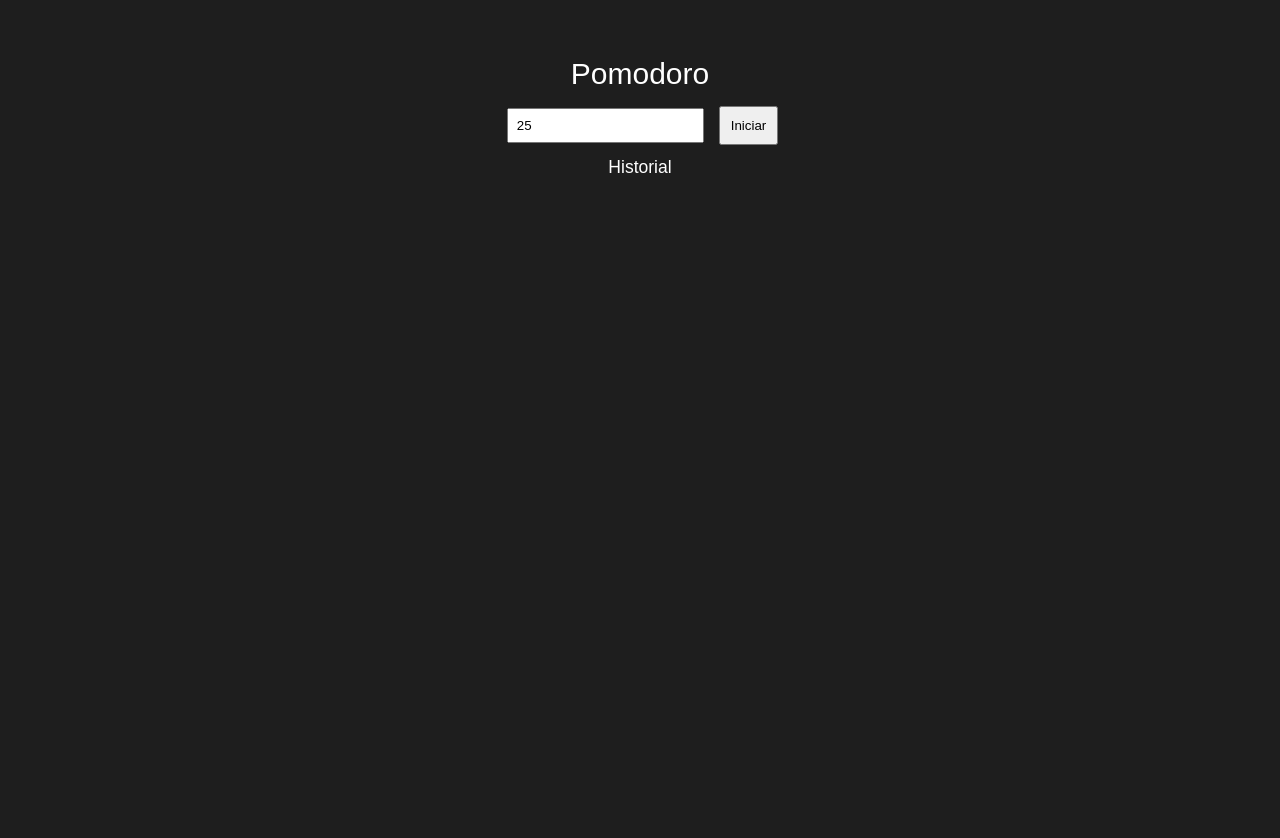
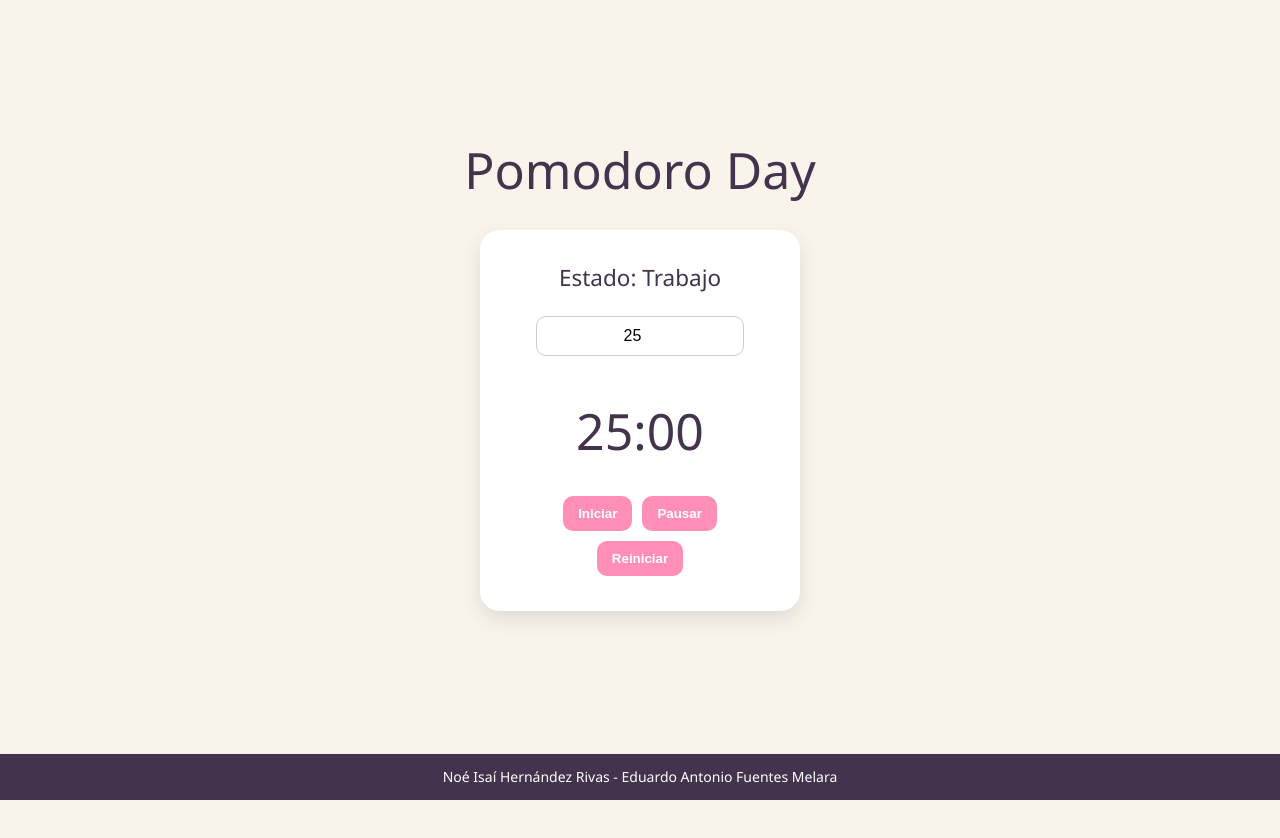
Before and after one commit to NickLowerAX/Lab1_C2, a Vue app in the folder lab1-c2/: page / in a window 1280 px wide. Shown: the top 838 px of the page. Built offline with nearby package versions, Linux system fonts and the light colour scheme.

Commit message:
subiendo codigo fuente

```diff
--- a/lab1-c2/src/App.vue
+++ b/lab1-c2/src/App.vue
@@ -1,94 +1,51 @@
 <script setup>
-import { ref } from 'vue'
-import Timer from './components/TimerComponentes/Timer.vue'
-
-// VARIABLES REACTIVAS
-const minutos = ref(25)
-const error = ref('')
-const iniciar = ref(false)
-const historial = ref([])
-
-// VALIDACIÓN
-function iniciarPomodoro() {
-  if (minutos.value <= 0) {
-    error.value = 'Debe ser mayor a 0'
-    return
-  }
-
-  if (minutos.value > 60) {
-    error.value = 'Máximo 60 minutos'
-    return
-  }
-
-  error.value = ''
-  iniciar.value = true
-}
-
-function guardarHistorial() {
-  historial.value.push(`Sesión de ${minutos.value} minutos completada`)
-}
+import Pomodoro from './components/TimerComponentes/Pomodoro.vue'
 </script>
 
 <template>
-   <div class="container">
-    <h1>Pomodoro</h1>
-
-    <!-- INPUT -->
-    <input
-      type="number"
-      v-model="minutos"
-    >
-
-    <!-- BOTÓN -->
-    <button @click="iniciarPomodoro">
-      Iniciar
-    </button>
-
-    <!-- ERROR -->
-    <p v-if="error" class="error">{{ error }}</p>
-
-    <!-- TIMER -->
-    <Timer
-      v-if="iniciar"
-      :minutos="minutos"
-      @finalizado="guardarHistorial"
-    />
+  <div class="container">
+    <h1>Pomodoro Day</h1>
+    <Pomodoro />
   </div>
 
-  <h3>Historial</h3>
-
-  <ul>
-    <li v-for="(item, index) in historial" :key="index">
-      {{ item }}
-    </li>
-  </ul>
+  <footer>
+      Noé Isaí Hernández Rivas - Eduardo Antonio Fuentes Melara
+  </footer>
 </template>
 
-<style scoped>
-header {
-  line-height: 1.5;
+<style>
+body {
+  margin: 0;
+  font-family: 'Segoe UI', sans-serif;
+  background-color: #F8F4EC; /* 60% */
 }
 
-.logo {
-  display: block;
-  margin: 0 auto 2rem;
+.container {
+  min-height: 100vh;
+  display: flex;
+  flex-direction: column;
+  align-items: center;
+
+  /* 🔥 esto lo sube más arriba */
+  justify-content: flex-start;
+  padding-top: 60px;
 }
 
-@media (min-width: 1024px) {
-  header {
-    display: flex;
-    place-items: center;
-    padding-right: calc(var(--section-gap) / 2);
-  }
+/* TÍTULO */
+h1 {
+  color: #43334C;
+  margin-bottom: 20px;
+}
 
-  .logo {
-    margin: 0 2rem 0 0;
-  }
-
-  header .wrapper {
-    display: flex;
-    place-items: flex-start;
-    flex-wrap: wrap;
-  }
+/* FOOTER */
+footer {
+  position: fixed;
+  bottom: 0;
+  width: 100%;
+  background-color: #43334C; /* 30% */
+  color: white;
+  text-align: center;
+  padding: 12px;
+  font-size: 14px;
 }
 </style>
--- /dev/null
+++ b/lab1-c2/src/components/TimerComponentes/Pomodoro.vue
@@ -0,0 +1,225 @@
+<script setup>
+import { ref } from 'vue'
+
+// VARIABLES REACTIVAS
+const trabajo = ref(25 * 60)
+const descanso = ref(5 * 60) // este cambiará dinámicamente
+const trabajoInput = ref('25') // valor por defecto
+const ciclos = ref(0) // cuenta cuántos pomodoros llevas
+
+const tiempoRestante = ref(trabajo.value)
+const enTrabajo = ref(true)
+
+const activo = ref(false)
+
+const error = ref('')
+
+let intervalo = null
+
+// FORMATO
+function formatoTiempo(segundos) {
+  const min = Math.floor(segundos / 60)
+  const sec = segundos % 60
+  return `${min}:${sec < 10 ? '0' : ''}${sec}`
+}
+
+// INICIAR
+function iniciar() {
+  if (activo.value) return
+
+  // VALIDAR ANTES DE INICIAR
+  if (!validarTrabajo()) return
+
+  activo.value = true
+
+  intervalo = setInterval(() => {
+    if (tiempoRestante.value > 0) {
+      tiempoRestante.value--
+    } else {
+      cambiarModo()
+    }
+  }, 1000)
+}
+
+// PAUSAR
+function pausar() {
+  clearInterval(intervalo)
+  activo.value = false
+}
+
+// REINICIAR
+function reiniciar() {
+  clearInterval(intervalo)
+  activo.value = false
+  enTrabajo.value = true
+  tiempoRestante.value = trabajo.value
+}
+
+// CAMBIAR ENTRE TRABAJO Y DESCANSO
+function cambiarModo() {
+  clearInterval(intervalo)
+  activo.value = false
+
+  if (enTrabajo.value) {
+    ciclos.value++
+
+    // 🔁 Cada 3 ciclos → descanso largo
+    if (ciclos.value % 3 === 0) {
+      descanso.value = 15 * 60
+      notificar('¡Descanso largo (15 min)!')
+    } else {
+      descanso.value = 5 * 60
+      notificar('¡Descanso corto (5 min)!')
+    }
+
+    tiempoRestante.value = descanso.value
+  } else {
+    notificar('¡Hora de trabajar!')
+    tiempoRestante.value = trabajo.value
+  }
+
+  enTrabajo.value = !enTrabajo.value
+}
+
+// VALIDACIÓN Y GUARDAR TIEMPOS
+function guardarTiempos() {
+  if (!trabajoInput.value || !descansoInput.value) {
+    error.value = 'Campos obligatorios'
+    return
+  }
+
+  const t = parseInt(trabajoInput.value)
+  const d = parseInt(descansoInput.value)
+
+  if (isNaN(t) || isNaN(d) || t <= 0 || d <= 0) {
+    error.value = 'Ingrese números válidos mayores a 0'
+    return
+  }
+
+  trabajo.value = t * 60
+  descanso.value = d * 60
+
+  reiniciar()
+  error.value = ''
+}
+
+function notificar(mensaje) {
+  // Notificación del navegador
+  if (Notification.permission === 'granted') {
+    new Notification(mensaje)
+  }
+
+  // Sonido simple
+  const audio = new Audio('https://www.soundjay.com/buttons/beep-01a.mp3')
+  audio.play()
+}
+
+if (Notification.permission !== 'granted') {
+  Notification.requestPermission()
+}
+
+function validarTrabajo() {
+  const t = parseInt(trabajoInput.value)
+
+  if (!trabajoInput.value) {
+    error.value = 'Campo obligatorio'
+    return false
+  }
+
+  if (isNaN(t) || t <= 0) {
+    error.value = 'Debe ser un número válido'
+    return false
+  }
+
+  if (t > 25) {
+    error.value = 'Máximo 25 minutos'
+    return false
+  }
+
+  trabajo.value = t * 60
+  error.value = ''
+  return true
+}
+</script>
+
+<template>
+  <div class="pomodoro">
+
+    <h2>Estado: {{ enTrabajo ? 'Trabajo' : 'Descanso' }}</h2>
+
+    <input
+     type="number"
+     v-model="trabajoInput"
+     placeholder="Minutos de trabajo (máx 25)"
+    >
+
+    <h1>{{ formatoTiempo(tiempoRestante) }}</h1>
+
+    <button @click="iniciar">Iniciar</button>
+    <button @click="pausar">Pausar</button>
+    <button @click="reiniciar">Reiniciar</button>
+
+    <p v-if="error" style="color:red;">{{ error }}</p>
+  </div>
+</template>
+
+<style>
+.pomodoro {
+  background-color: white;
+  padding: 30px;
+  border-radius: 20px;
+  width: 320px;
+  text-align: center;
+
+  /* sombra suave */
+  box-shadow: 0 8px 20px rgba(0,0,0,0.1);
+}
+
+/* ESTADO */
+h2 {
+  color: #43334C;
+  margin-bottom: 10px;
+}
+
+/* TIEMPO */
+h1 {
+  font-size: 50px;
+  margin: 20px 0;
+  color: #E83C91; /* acento fuerte */
+}
+
+/* INPUT */
+input {
+  width: 80%;
+  padding: 10px;
+  border-radius: 10px;
+  border: 1px solid #ccc;
+  margin-bottom: 15px;
+  text-align: center;
+  font-size: 16px;
+}
+
+/* BOTONES */
+button {
+  margin: 5px;
+  padding: 10px 15px;
+  border: none;
+  border-radius: 10px;
+  cursor: pointer;
+  background-color: #FF8FB7; /* acento suave */
+  color: white;
+  font-weight: bold;
+  transition: 0.3s;
+}
+
+button:hover {
+  background-color: #E83C91; /* acento fuerte */
+}
+
+/* ERROR */
+p {
+  color: #E83C91;
+  font-weight: bold;
+  margin-top: 10px;
+}
+</style>
--- a/lab1-c2/src/components/TimerComponentes/Timer.vue
+++ /dev/null
@@ -1,71 +0,0 @@
-<script setup>
-import { ref, onMounted, onUnmounted } from 'vue'
-
-// PROPS
-const props = defineProps(['minutos'])
-const emit = defineEmits(['finalizado'])
-
-// VARIABLES REACTIVAS
-const tiempo = ref(props.minutos * 60)
-const activo = ref(false)
-const terminado = ref(false)
-
-
-let intervalo = null
-
-// INICIAR
-function start() {
-  if (activo.value) return
-
-  activo.value = true
-
-  intervalo = setInterval(() => {
-    if (tiempo.value > 0) {
-      tiempo.value--
-    } else {
-      clearInterval(intervalo)
-      activo.value = false
-      terminado.value = true
-      emit('finalizado') // 👈 AQUÍ SE DISPARA EL EVENTO
-    }
-  }, 1000)
-}
-
-// PAUSAR
-function pause() {
-  clearInterval(intervalo)
-  activo.value = false
-}
-
-// REINICIAR
-function reset() {
-  clearInterval(intervalo)
-  tiempo.value = props.minutos * 60
-  activo.value = false
-  terminado.value = false
-}
-
-// LIMPIEZA
-onUnmounted(() => {
-  clearInterval(intervalo)
-})
-
-// FORMATO
-function formatoTiempo() {
-  const min = Math.floor(tiempo.value / 60)
-  const sec = tiempo.value % 60
-  return `${min}:${sec < 10 ? '0' : ''}${sec}`
-}
-</script>
-
-<template>
-  <div class="timer">
-    <h2>{{ formatoTiempo() }}</h2>
-
-    <button @click="start">▶</button>
-    <button @click="pause">⏸</button>
-    <button @click="reset">🔄</button>
-
-    <p v-if="terminado">¡Tiempo terminado!</p>
-  </div>
-</template>
```
